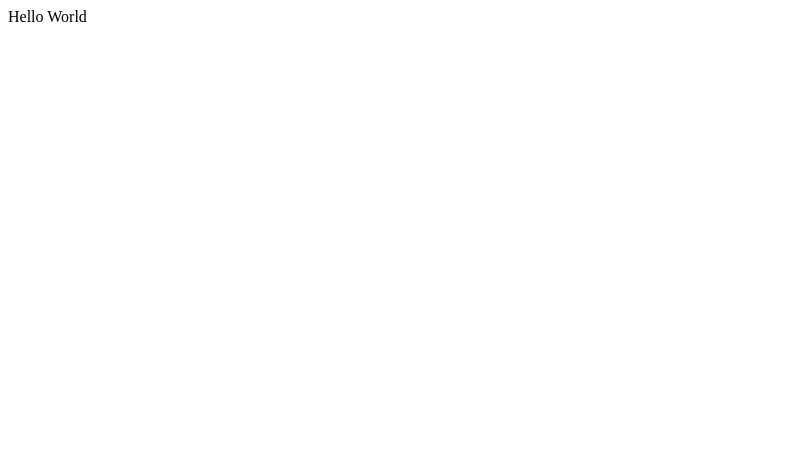
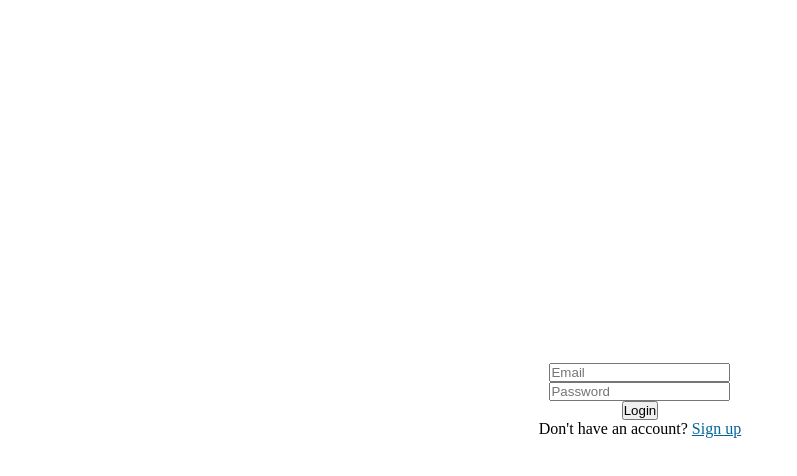
Before and after one commit to pploszaj/TangoTime, a React app: page /login in a window 1280 px wide. Shown: the top 476 px of the page, without its empty margins (0-797 px from the left). Built offline with nearby package versions, Linux system fonts and the light colour scheme.

Commit message:
add scss file and create login page

```diff
--- a/package.json
+++ b/package.json
@@ -16,6 +16,7 @@
     "@types/express": "^4.17.17",
     "@types/node": "^20.4.2",
     "@types/react-dom": "^18.2.7",
+    "axios": "^1.4.0",
     "babel-loader": "^9.1.3",
     "css-loader": "^6.8.1",
     "express": "^4.18.2",
--- a/src/client/App.tsx
+++ b/src/client/App.tsx
@@ -1,8 +1,16 @@
 import React from 'react'
+import {BrowserRouter as Router, Route, Routes} from 'react-router-dom'
+import Home from '../pages/Home'
+import Login  from '../pages/Login'
 
 function App() {
   return (
-    <div>Hello World</div>
+    <Router>
+      <Routes>
+        <Route path='/' element={<Home/>}/>
+        <Route path='/login' element={<Login/>}/>
+      </Routes>
+    </Router>
   )
 }
 
--- /dev/null
+++ b/src/client/styles.css
@@ -0,0 +1,33 @@
+* {
+  margin: 0;
+  padding: 0;
+  box-sizing: border-box;
+}
+
+html, body, #root {
+  height: 100vh;
+}
+
+.book-me-btn {
+  cursor: pointer;
+}
+
+.signup-link {
+  text-decoration: underline;
+  color: #069;
+  cursor: pointer;
+}
+
+.form {
+  display: flex;
+  flex-direction: column;
+  justify-content: center;
+  align-items: center;
+}
+
+.login-container {
+  height: 100%;
+  display: flex;
+  justify-content: center;
+  align-items: center;
+}/*# sourceMappingURL=styles.css.map */
--- /dev/null
+++ b/src/client/styles.scss
@@ -0,0 +1,34 @@
+*{
+    margin: 0;
+    padding: 0;
+    box-sizing: border-box;
+}
+
+html, body, #root{
+    height: 100vh;
+}
+
+
+.book-me-btn{
+    cursor: pointer;
+}
+
+.signup-link{
+    text-decoration: underline;
+    color: #069;
+    cursor: pointer;
+}
+
+.form {
+    display: flex;
+    flex-direction: column;
+    justify-content: center;
+    align-items: center;
+}
+
+.login-container{
+    height: 100%;
+    display: flex;
+    justify-content: center;
+    align-items: center;
+}
--- /dev/null
+++ b/src/pages/Home.tsx
@@ -0,0 +1,16 @@
+import React from 'react'
+import { useNavigate } from 'react-router-dom';
+import '../client/styles.scss'
+
+const Home = () => {
+    const navigate = useNavigate();
+
+  return (
+    <div>
+        <h1>LET'S DANCE</h1>
+        <button className="book-me-btn"onClick={() => navigate('/login')}>Book Me</button>
+    </div>
+  )
+}
+
+export default Home;
--- /dev/null
+++ b/src/pages/Login.tsx
@@ -0,0 +1,101 @@
+import React, { useState } from "react";
+import "../client/styles.scss";
+import axios from "axios";
+
+export const Login = () => {
+  const [isLogin, setLogin] = useState<boolean>(true);
+  const [fullName, setFullName] = useState<string>("");
+  const [email, setEmail] = useState<string>("");
+  const [password, setPassword] = useState<string>("");
+  const [phone, setPhone] = useState<string>("");
+
+  const handleLogin = (e: any) => {
+    e.preventDefault();
+    //make get request
+    //clear all inputs
+    //redirect
+  };
+
+  const handleSignup = (e: any) => {
+    e.preventDefault();
+    //make post request
+    //clear inputs
+    //redirect
+  };
+
+  return (
+    <div className="login-container">
+      {isLogin ? (
+        <>
+          <form className="form" onSubmit={handleLogin}>
+            <label htmlFor="loginEmail"></label>
+            <input
+              type="email"
+              placeholder="Email"
+              value={email}
+              onChange={(e) => setEmail(e.target.value)}
+            ></input>
+            <label htmlFor="loginPassword"></label>
+            <input
+              type="password"
+              value={password}
+              placeholder="Password"
+              onChange={(e) => setPassword(e.target.value)}
+            ></input>
+            <button className="login-btn" type="submit">
+              Login
+            </button>
+            <p>
+              Don't have an account?{" "}
+              <span className="signup-link" onClick={() => setLogin(false)}>
+                Sign up
+              </span>
+            </p>
+          </form>
+        </>
+      ) : (
+        <>
+          <form className="form" onSubmit={handleSignup}>
+            <label htmlFor="name"></label>
+            <input
+              id="name"
+              type="text"
+              placeholder="Full Name"
+              value={fullName}
+              onChange={(e) => setFullName(e.target.value)}
+            ></input>
+            <label htmlFor="email"></label>
+            <input
+              id="email"
+              type="email"
+              placeholder="Email"
+              value={email}
+              onChange={(e) => setEmail(e.target.value)}
+            ></input>
+            <label htmlFor="phone"></label>
+            <input
+              id="phone"
+              type="tel"
+              value={phone}
+              placeholder="Phone Number"
+              onChange={(e) => setPhone(e.target.value)}
+            ></input>
+            <label htmlFor="password"></label>
+            <input
+              id="password"
+              type="password"
+              placeholder="Password"
+              value={password}
+              onChange={(e) => setPassword(e.target.value)}
+            ></input>
+            <button className="login-btn" type="submit">
+              Sign Up
+            </button>
+          </form>
+        </>
+      )}
+    </div>
+  );
+};
+
+export default Login;
--- a/src/server/server.ts
+++ b/src/server/server.ts
@@ -3,6 +3,9 @@ import express, { Request, Response } from 'express';
 const app = express();
 const port = 3000;
 
+app.get('/login', () => {
+
+} )
 
 app.listen(port, () => {
     console.log(`Server is running on port ${port}`)
```
Also changed, not shown: src/controllers/authenticationController.ts (added), 2 other files (tests, documents, lock files or other folders).
